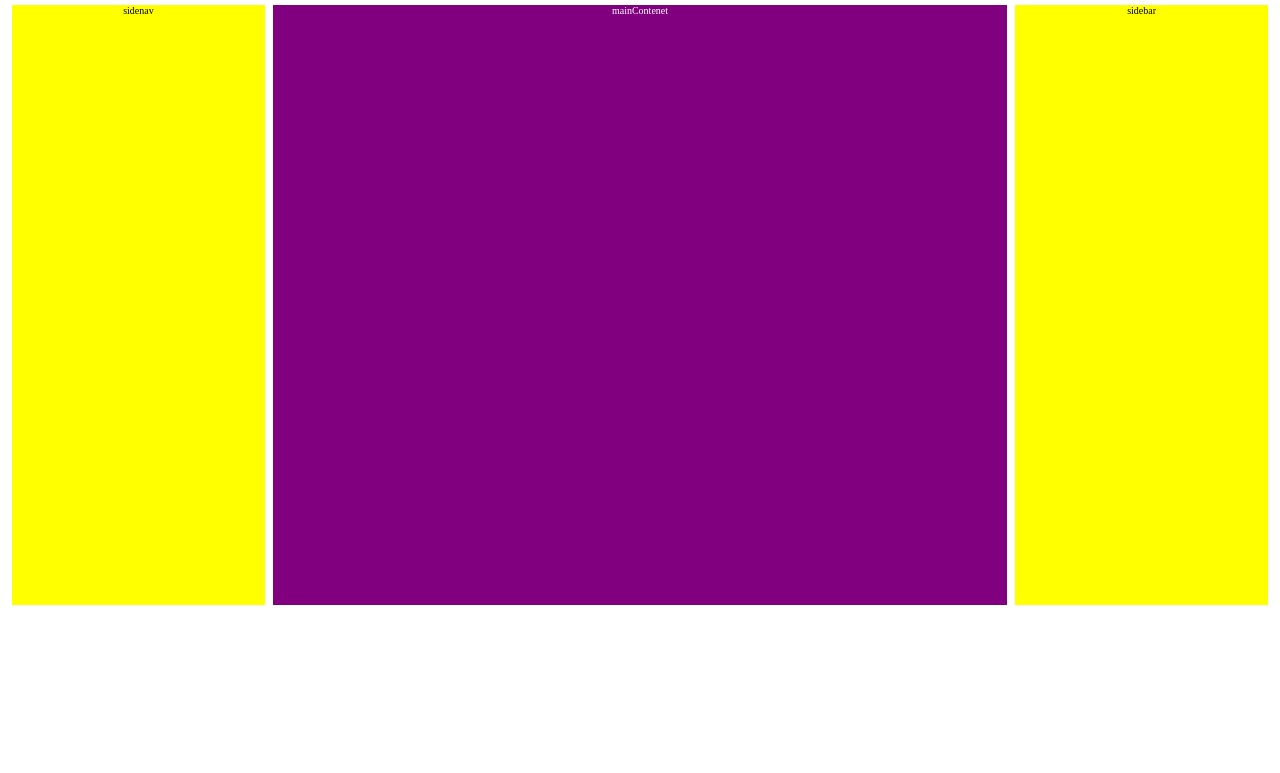
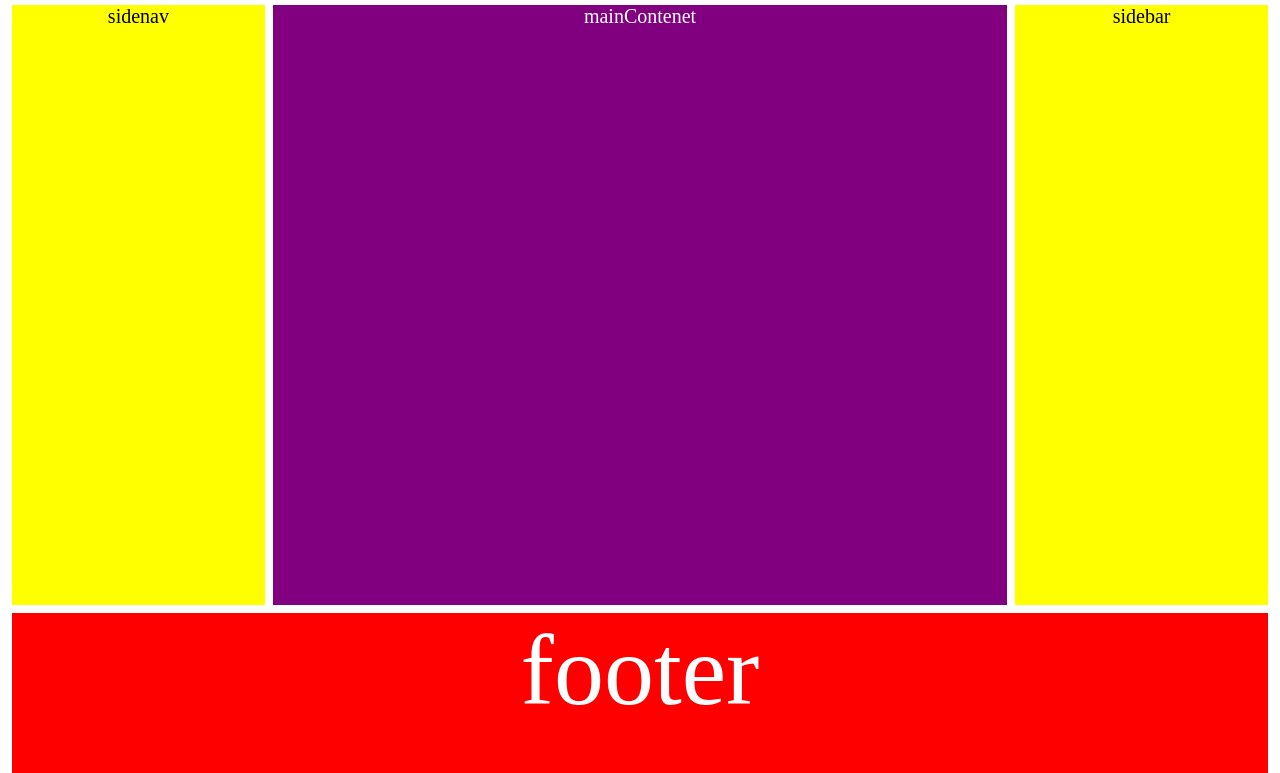
Before and after one commit to LokoAddams/santoGrial, a plain HTML site: page index.html in a window 1280 px wide. Shown: the part 215-988 px from the top of the page. Before the commit the page ends 820 px from the top, so only its background shows below. Drawn offline with Linux system fonts and the light colour scheme.

Commit message:
Add files via upload

```diff
--- a/estilos.css
+++ b/estilos.css
@@ -20,7 +20,7 @@
     margin: 4px ;
     background-color: yellow;
     color:  black;
-    font-size: 10px;
+    font-size: 20px;
     text-align: center;
 }
 .mainContenet{
@@ -29,7 +29,7 @@
     margin: 4px;
     background-color: purple;
     color:  white;
-    font-size: 10px;
+    font-size: 20px;
     text-align: center;
 }
 .sidebar{
@@ -38,10 +38,19 @@
     margin: 4px;
     background-color: yellow;
     color:  black;
-    font-size: 10px;
+    font-size: 20px;
     text-align: center;
 }
 html, body {
 
     height: 100%;
 }
+.footer{
+    flex: 0 1 100%;
+    height: 20%;
+    background-color: red;
+    margin: 4px ;
+    color:  white;
+    font-size: 100px;
+    text-align: center;
+}
--- a/index.html
+++ b/index.html
@@ -20,6 +20,9 @@
         <div class="sidebar">
             sidebar
         </div>
+        <footer class="footer">
+            footer
+        </footer>
     </div>
 </body>
 </html>
```
